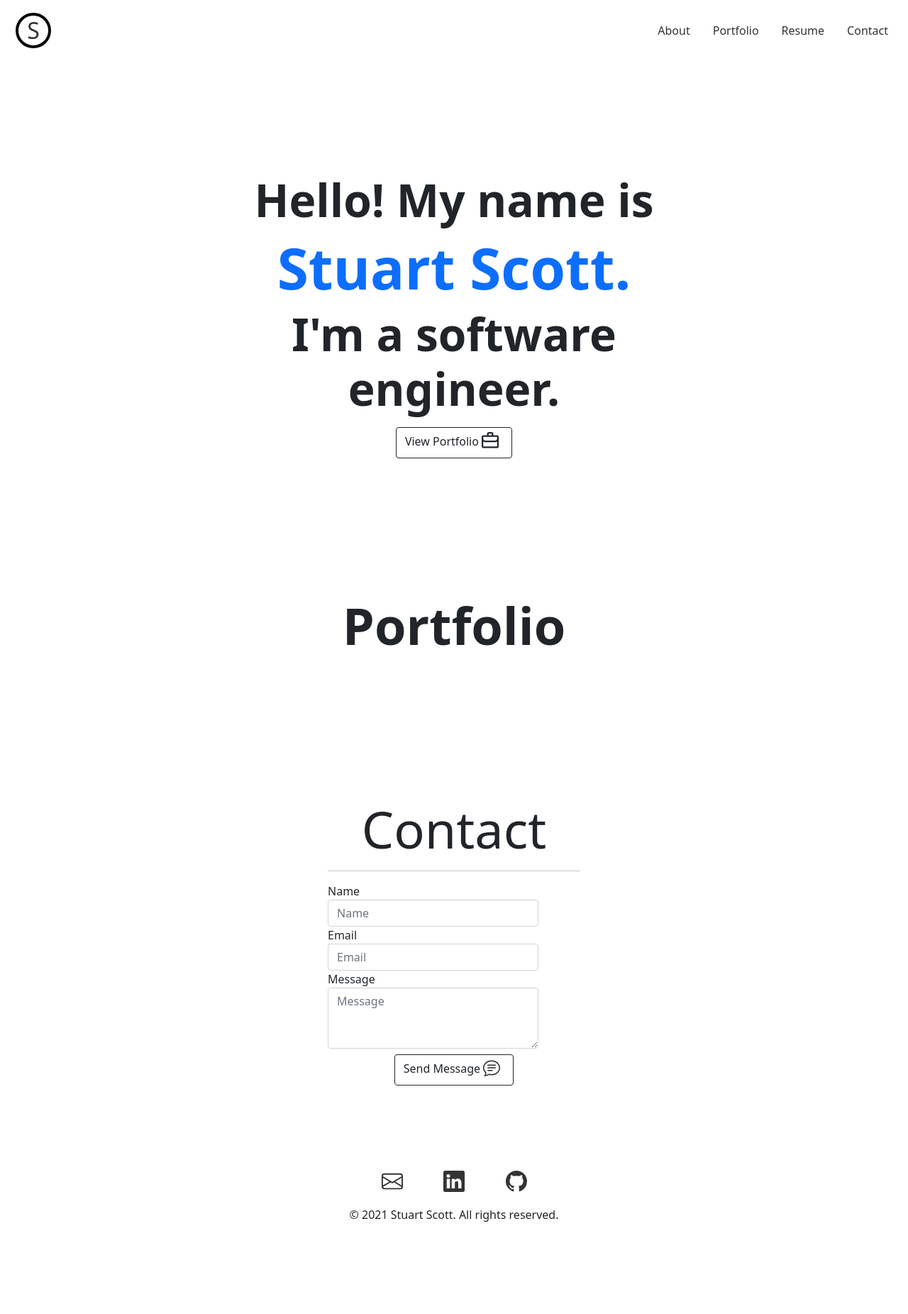
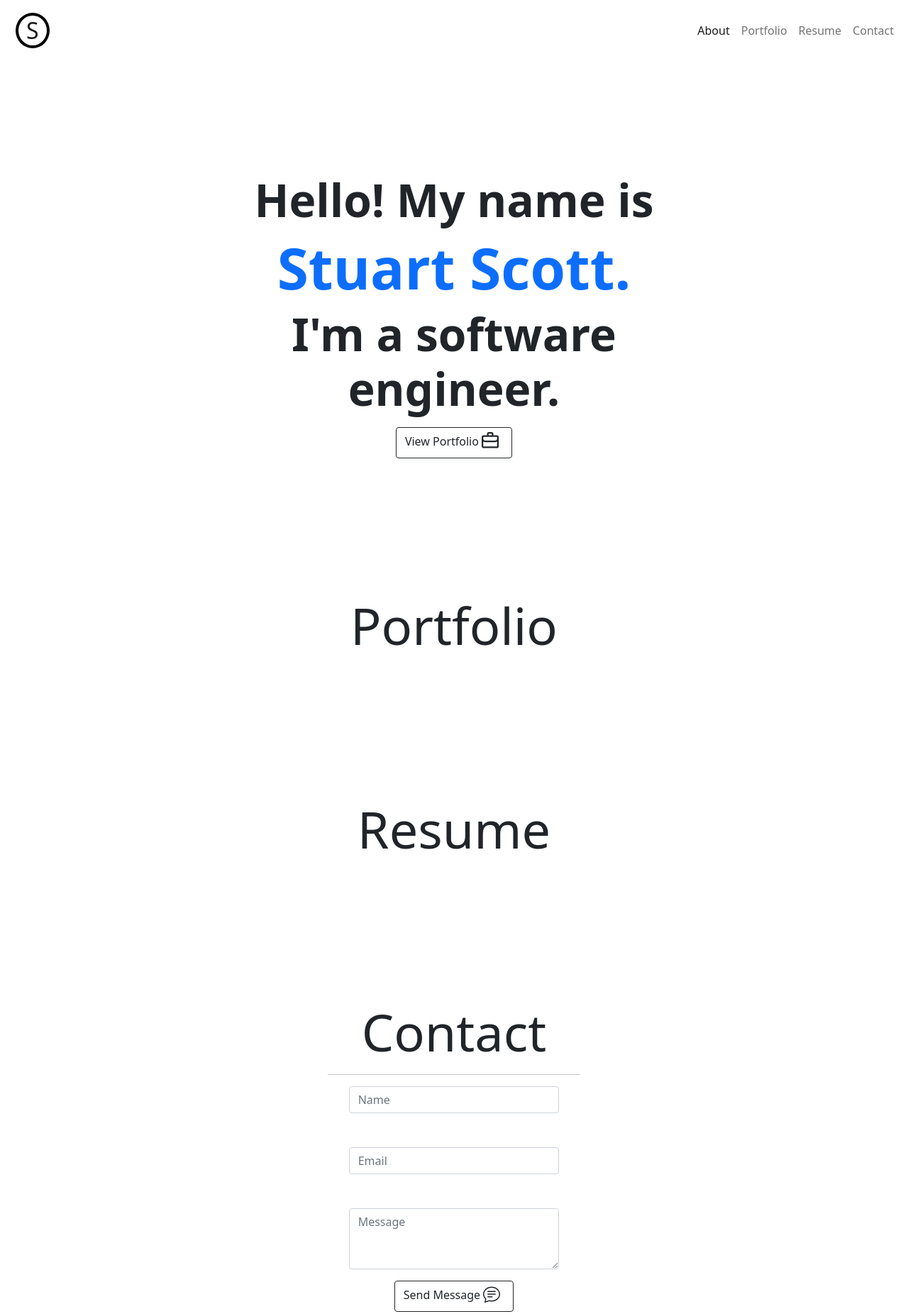
Before and after one commit to yoohooitstoo/website-portfolio, a plain HTML site: page index.html in a window 1280 px wide. Shown: the top 1852 px of the page at 71% size. Before the commit the page ends 1724 px from the top, so only its background shows below. Drawn offline with nearby package versions, Linux system fonts and the light colour scheme.

Commit message:
fixed the navbar

```diff
--- a/index.html
+++ b/index.html
@@ -17,35 +17,52 @@
     <title>Stuart Scott</title>
   </head>
   <body>
-    <nav class="navbar fixed-top navbar-light bg-none">
+    <nav class="navbar fixed-top navbar-expand-lg navbar-light bg-white">
       <div class="container-fluid">
-        <a href="#top" id="logo">S</a>
-        <ul class="nav justify-content-end">
+        <a class="navbar-brand" href="#top" id="logo">S</a>
+        <button
+          class="navbar-toggler"
+          type="button"
+          data-bs-toggle="collapse"
+          data-bs-target="#navbarNav"
+          aria-controls="navbarNav"
+          aria-expanded="false"
+          aria-label="Toggle navigation"
+        >
+          <span class="navbar-toggler-icon"></span>
+        </button>
+        <div class="collapse navbar-collapse justify-content-end" id="navbarNav">
+          <ul class="navbar-nav ">
             <li class="nav-item">
-            <a class="nav-link" href="#">About</a>
+              <a class="nav-link active" aria-current="page" href="#aboutMe">About</a>
             </li>
             <li class="nav-item">
-            <a class="nav-link" href="#">Portfolio</a>
+              <a class="nav-link" href="#projects">Portfolio</a>
             </li>
             <li class="nav-item">
-            <a class="nav-link" href="#">Resume</a>
+              <a class="nav-link" href="#resume">Resume</a>
             </li>
             <li class="nav-item">
-            <a class="nav-link" href="#">Contact</a>
+              <a class="nav-link" href="#contact">Contact</a>
             </li>
           </ul>
+        </div>
       </div>
     </nav>
     <main class="container">
       <div class="row justify-content-md-center mt-5 pt-5">
         <div class="col-sm-8 mt-5 pt-5">
           <h2 class="text-center display-3 fw-bold">Hello! My name is</h2>
-          <h1 class="text-primary display-1 fw-bolder text-center">Stuart Scott.</h1>
-          <h2 class="text-center display-3 fw-bold">I'm a software engineer.</h2>
+          <h1 class="text-primary display-1 fw-bolder text-center">
+            Stuart Scott.
+          </h1>
+          <h2 class="text-center display-3 fw-bold">
+            I'm a software engineer.
+          </h2>
         </div>
       </div>
       <div class="d-grid gap-2 d-md-flex justify-content-md-center pt-2">
-        <a href="#" class="btn btn-outline-dark" role="button"
+        <a href="#projects" class="btn btn-outline-dark" role="button"
           >View Portfolio
           <svg
             xmlns="http://www.w3.org/2000/svg"
@@ -61,19 +78,25 @@
           </svg>
         </a>
       </div>
+      <div class="row justify-content-md-center mt-5 pt-5 id="projects">
+        <div class="col-sm-4 mt-5 pt-5">
+          <h1 class="text-center display-2 fw-normal" ">Portfolio</h1>
+        </div>
+      </div>
       <div class="row justify-content-md-center mt-5 pt-5">
         <div class="col-sm-4 mt-5 pt-5">
-          <h1 class="text-center display-2 fw-bold">Portfolio</h1>
+          <h1 class="text-center display-2 fw-normal">Resume</h1>
         </div>
       </div>
       <section class="row justify-content-md-center mt-5 pt-5">
         <div class="col-md-4 mt-5 pt-5">
           <form class="block form-horizontal">
-            <h1 class="block-header-center text-center display-2">Contact</h1>
+            <h1 class="block-header-center text-center display-2 fw-normal">
+              Contact
+            </h1>
             <hr />
             <div class="form-group">
-              <label for="name" class="col-sm-2 control-label">Name</label>
-              <div class="col-sm-10">
+              <div class="col-sm-10 mx-auto">
                 <input
                   type="name"
                   class="form-control"
@@ -83,8 +106,7 @@
               </div>
             </div>
             <div class="form-group">
-              <label for="email" class="col-sm-2 control-label">Email</label>
-              <div class="col-sm-10">
+              <div class="col-sm-10 mx-auto py-5">
                 <input
                   type="email"
                   class="form-control"
@@ -94,8 +116,7 @@
               </div>
             </div>
             <div class="form-group justify-content-md-center">
-              <label class="col-sm-2 control-label" for="msg">Message</label>
-              <div class="col-sm-10">
+              <div class="col-sm-10 mx-auto">
                 <textarea
                   id="msg"
                   class="form-control"
@@ -104,7 +125,7 @@
                 ></textarea>
               </div>
             </div>
-            <div class="d-grid gap-2 d-md-flex justify-content-md-center pt-2">
+            <div class="d-grid gap-2 d-md-flex justify-content-md-center pt-3">
               <button type="button" class="btn btn-outline-dark">
                 Send Message
                 <svg
```
Lines whose indentation alone changed are shown as unchanged.
